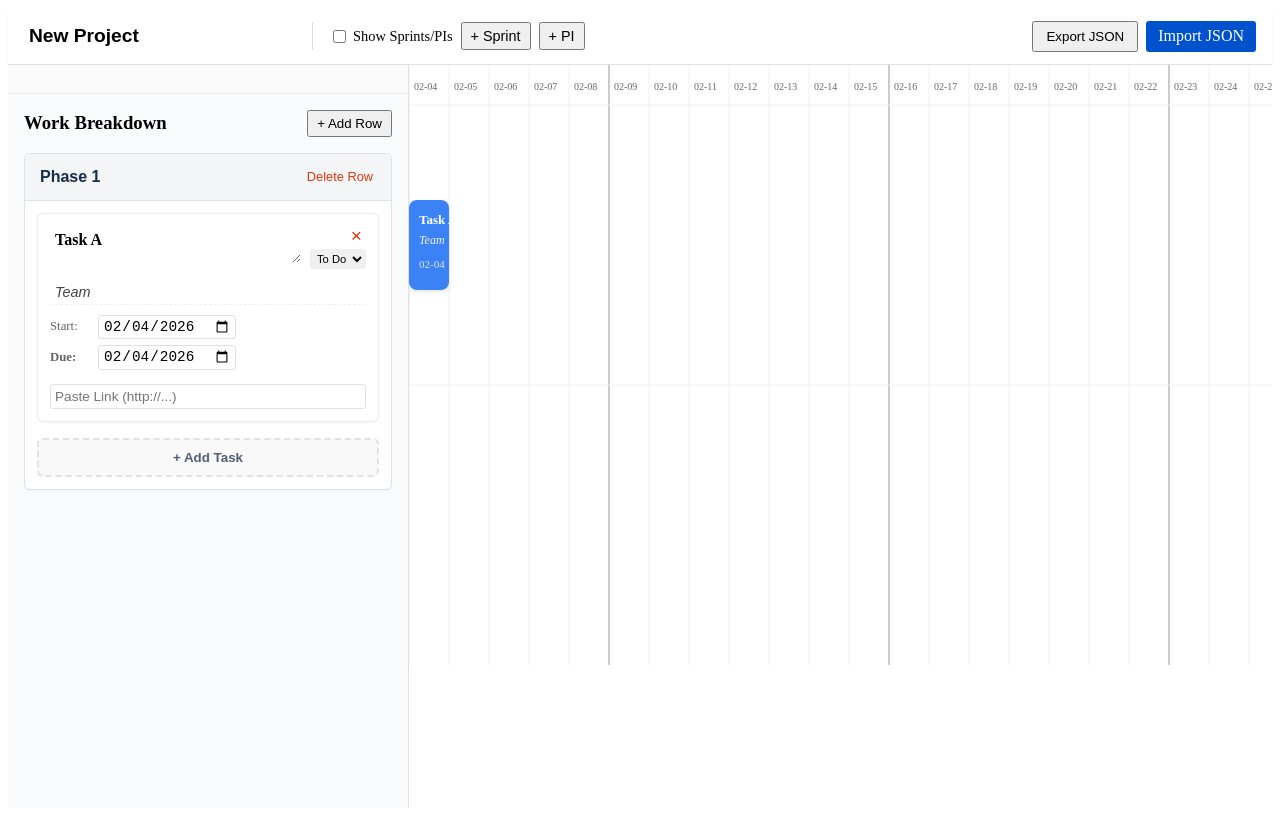
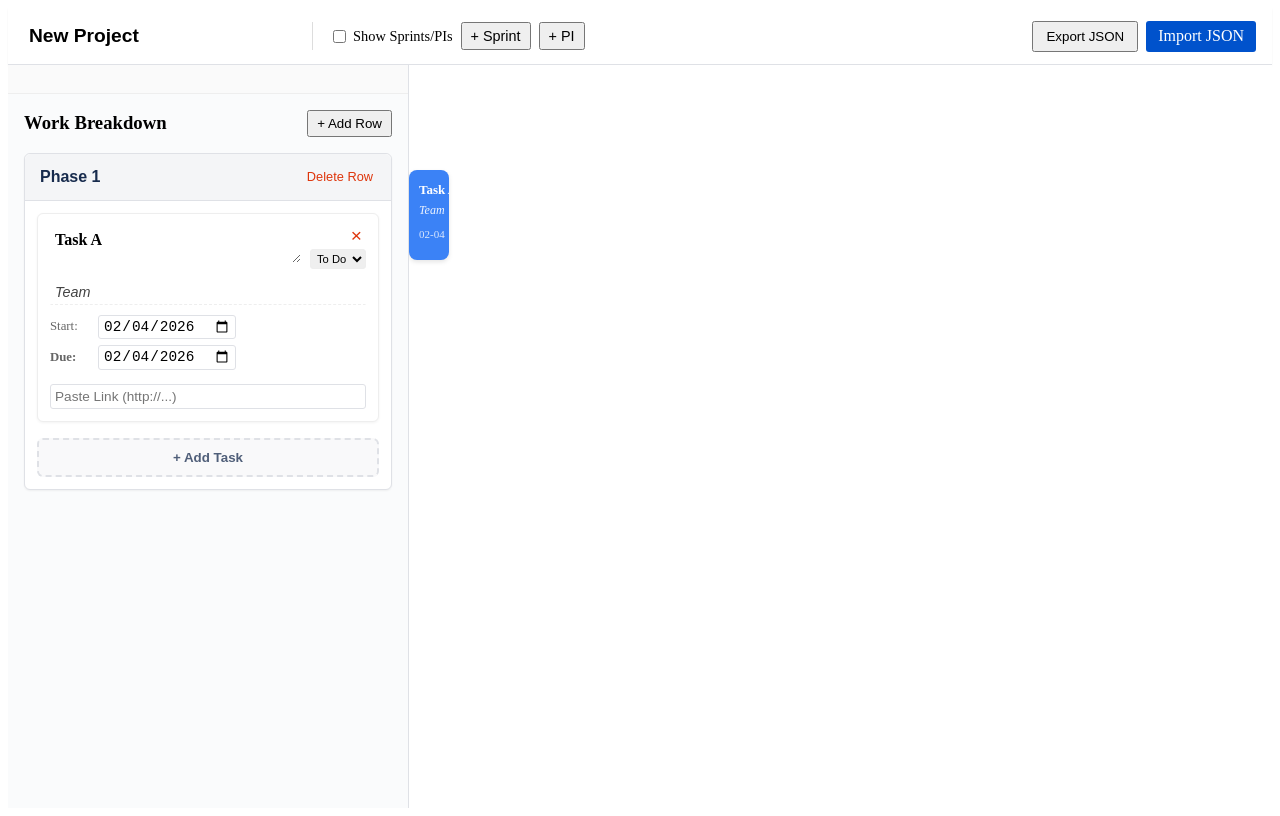
Before and after one commit to ssinha102/gantt_chart, a React (Vite) app: page / in a window 1280 px wide. Built offline with nearby package versions, Linux system fonts and the light colour scheme.

Commit message:
Update Timeline.tsx

```diff
--- a/src/components/Timeline/Timeline.tsx
+++ b/src/components/Timeline/Timeline.tsx
@@ -3,17 +3,17 @@ import { useStore } from '../../state/store';
 import { addDays, diffDays, getTodayStr } from '../../utils/dateUtils';
 
 const CELL_WIDTH = 40;
-const HEADER_HEIGHT = 40;
+const HEADER_HEIGHT = 10; // Reduced significantly since dates are gone
 const TIMEBOX_HEIGHT = 30;
 const RESIZE_HANDLE_WIDTH = 10;
 
-// Layout Constants (Must roughly match DebugList.tsx styling)
+// Layout Constants
 const GRID_ROW_HEADER_H = 60;
-const GRID_TASK_H = 160;      // Fixed track height to maintain alignment with Left Grid
+const GRID_TASK_H = 160;
 const GRID_ROW_FOOTER_H = 60;
 
 // Visual Styling
-const BUBBLE_RADIUS = 8;
+const BUBBLE_RADIUS = 8; // Matches the rounded look in your image
 
 export const Timeline: React.FC = () => {
   const { doc, updateTask, reorderTask } = useStore();
@@ -121,7 +121,7 @@ export const Timeline: React.FC = () => {
   return (
     <div id="timeline-container" style={{ overflow: 'auto', flex: 1, position: 'relative' }}>
       <svg ref={svgRef} width={width} height={height} style={{ display: 'block' }}>
-        {/* Timeboxes */}
+        {/* Timeboxes (Sprints/PIs) */}
         {showTimeboxes && doc.timeboxes && doc.timeboxes.map(tb => {
            const startOffset = diffDays(tb.start, startDate);
            const duration = diffDays(tb.end, tb.start) + 1;
@@ -138,20 +138,11 @@ export const Timeline: React.FC = () => {
         })}
 
         <g transform={`translate(0, ${topOffset})`}>
-            {/* Grid Lines */}
-            {Array.from({ length: renderDays }).map((_, i) => {
-              const x = i * CELL_WIDTH;
-              const date = addDays(startDate, i);
-              const isWeekStart = new Date(date).getDay() === 1;
-              return (
-                <g key={i}>
-                  <line x1={x} y1={0} x2={x} y2={height - topOffset} stroke={isWeekStart ? "#ccc" : "#f0f0f0"} strokeWidth={isWeekStart ? 2 : 1} />
-                  <text x={x + 5} y={25} fontSize="10" fill="#666">{date.slice(5)}</text>
-                </g>
-              );
-            })}
+            {/* REMOVED: Grid Lines & Date Headers Loop
+               This gives the "clean, free-flowing" look requested.
+            */}
 
-            {/* Rows Backgrounds */}
+            {/* Rows Backgrounds (Transparent stroke for cleaner look) */}
             {rowLayouts.map((layout, i) => (
               <rect
                 key={layout.rowId}
@@ -160,7 +151,7 @@ export const Timeline: React.FC = () => {
                 width={width}
                 height={layout.height}
                 fill={i % 2 === 0 ? "transparent" : "rgba(0,0,0,0.02)"}
-                stroke="#f0f0f0"
+                // Removed stroke to eliminate grid-like borders
               />
             ))}
 
```
